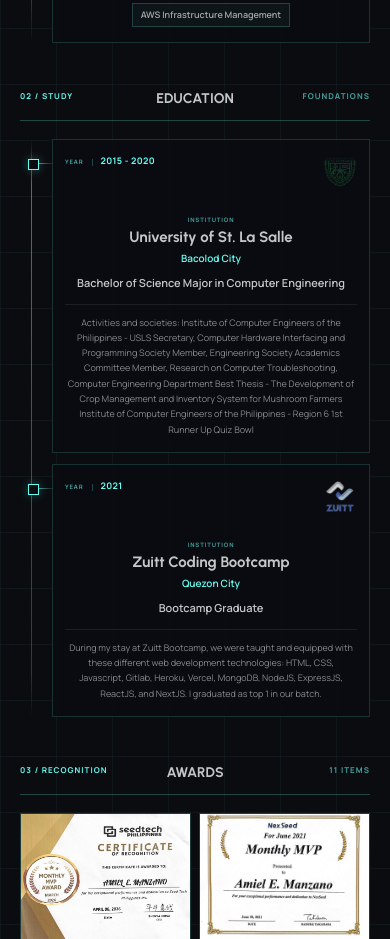
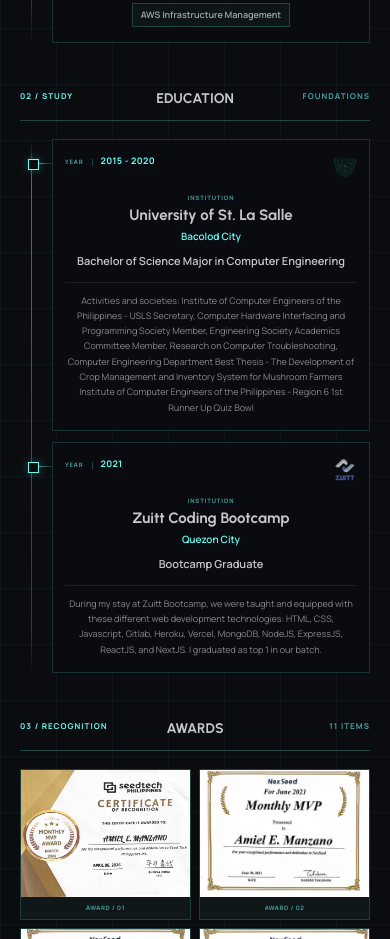
Before and after one commit to amielManzano/portfolio-v3, a Vue app: page /about in a window 390 px wide. Shown: the part 1260-2199 px from the top of the page. Built offline with nearby package versions, Linux system fonts and the light colour scheme.

Commit message:
added cert

```diff
--- a/src/views/AboutView.vue
+++ b/src/views/AboutView.vue
@@ -1300,10 +1300,10 @@
   .about-page .experience-row .record-main h3 { max-width: 100%; margin: 0 auto; font-size: 14px; line-height: 1.35; overflow-wrap: anywhere; }
   .about-page .experience-row .record-org { font-size: 9px; }
   .about-page .experience-row .record-skills { gap: 6px; }
-  .about-page .education-row { grid-template-columns: minmax(0, 1fr) auto; padding: 15px 12px; }
+  .about-page .education-row { grid-template-columns: minmax(0, 1fr) auto; row-gap: 4px; padding: 15px 12px; }
   .about-page .education-row .record-time { position: static; grid-column: 1; grid-row: 1; }
-  .about-page .education-row .record-main { grid-column: 1 / -1; grid-row: 2; padding-top: 8px; text-align: center; }
-  .about-page .education-row .institution-logo { position: static; grid-column: 2; grid-row: 1; width: 34px; height: 34px; }
+  .about-page .education-row .record-main { grid-column: 1 / -1; grid-row: 2; padding-top: 0; text-align: center; }
+  .about-page .education-row .institution-logo { position: static; grid-column: 2; grid-row: 1; width: 24px; height: 24px; }
   .about-page .education-row .record-description { text-align: center; }
   .about-page .record-row::before { top: 19px; left: -25px; width: 9px; height: 9px; }
   .about-page .record-row::after { top: 23px; left: -16px; width: 16px; }
```
